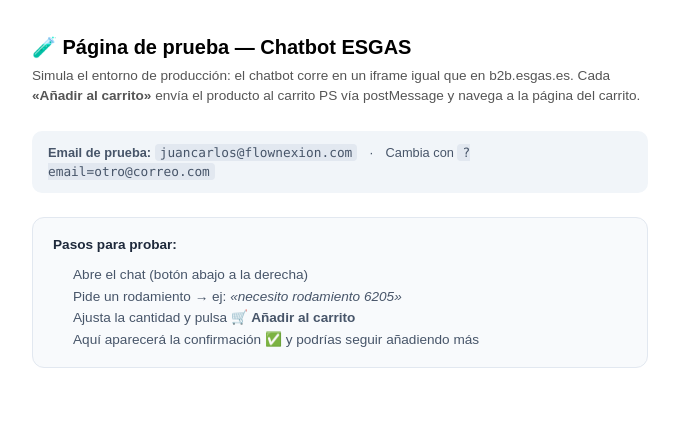
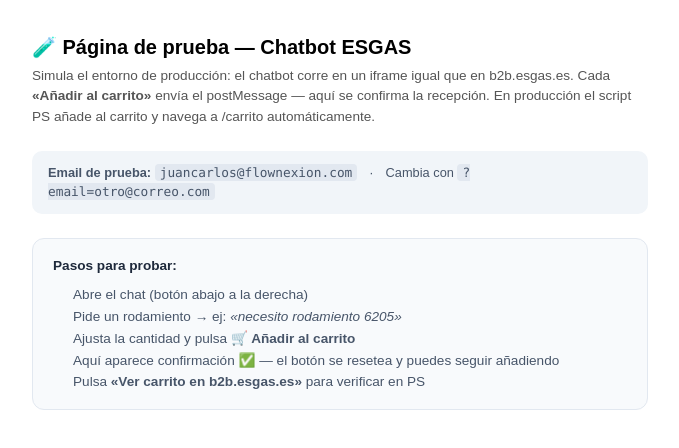
Before and after one commit to juanky2332-oss/Flownexion-chatbot-ejemplo, a Next.js app: page /prueba in a window 1280 px wide. Shown: the top 448 px of the page, without its empty margins (300-979 px from the left). Built offline with nearby package versions, Linux system fonts and the light colour scheme.

Commit message:
fix: send esgas-cart-handled back to widget so button resets and no unwanted navigation

```diff
--- a/app/prueba/page.tsx
+++ b/app/prueba/page.tsx
@@ -25,10 +25,12 @@
   useEffect(() => {
     const handler = (e: MessageEvent) => {
       if (e.data?.type === "esgas-add-to-cart" && Array.isArray(e.data.items)) {
+        const items = e.data.items as CartItem[];
+
         // Acumula todos los productos añadidos en la sesión de prueba
         setAddedItems((prev) => {
           const next = [...prev];
-          for (const item of e.data.items as CartItem[]) {
+          for (const item of items) {
             const existing = next.findIndex((i) => i.id_product === item.id_product);
             if (existing >= 0) {
               next[existing] = { ...next[existing], qty: next[existing].qty + item.qty };
@@ -38,6 +40,18 @@
           }
           return next;
         });
+
+        // Confirma al widget que el mensaje fue recibido.
+        // Esto cancela el timer de navegación fallback dentro del ChatWidget.
+        try {
+          const src = e.source as Window;
+          if (src?.postMessage) {
+            src.postMessage(
+              { type: "esgas-cart-handled", name: items[0]?.name ?? "artículo" },
+              "*"
+            );
+          }
+        } catch {}
       }
     };
     window.addEventListener("message", handler);
@@ -54,8 +68,8 @@
       </h1>
       <p style={{ color: "#555", fontSize: "0.85rem", marginBottom: "1.5rem", lineHeight: 1.5 }}>
         Simula el entorno de producción: el chatbot corre en un iframe igual que en b2b.esgas.es.
-        Cada <strong>«Añadir al carrito»</strong> envía el producto al carrito PS vía postMessage
-        y navega a la página del carrito.
+        Cada <strong>«Añadir al carrito»</strong> envía el postMessage — aquí se confirma la recepción.
+        En producción el script PS añade al carrito y navega a /carrito automáticamente.
       </p>
 
       <div style={{ background: "#f1f5f9", borderRadius: 10, padding: "0.75rem 1rem", marginBottom: "1.5rem", fontSize: "0.8rem", color: "#475569" }}>
@@ -75,12 +89,13 @@
             <li>Abre el chat (botón abajo a la derecha)</li>
             <li>Pide un rodamiento → ej: <em>«necesito rodamiento 6205»</em></li>
             <li>Ajusta la cantidad y pulsa <strong>🛒 Añadir al carrito</strong></li>
-            <li>Aquí aparecerá la confirmación ✅ y podrías seguir añadiendo más</li>
+            <li>Aquí aparece confirmación ✅ — el botón se resetea y puedes seguir añadiendo</li>
+            <li>Pulsa <strong>«Ver carrito en b2b.esgas.es»</strong> para verificar en PS</li>
           </ol>
         </div>
       )}
 
-      {/* Panel de confirmación — se actualiza con cada "Añadir" */}
+      {/* Panel de confirmación — se actualiza con cada «Añadir» */}
       {addedItems.length > 0 && (
         <div style={{ background: "#f0fdf4", border: "1px solid #86efac", borderRadius: 12, padding: "1.25rem", marginBottom: "1.5rem" }}>
           <p style={{ fontWeight: 700, color: "#15803d", margin: "0 0 0.5rem", fontSize: "1rem" }}>
```
